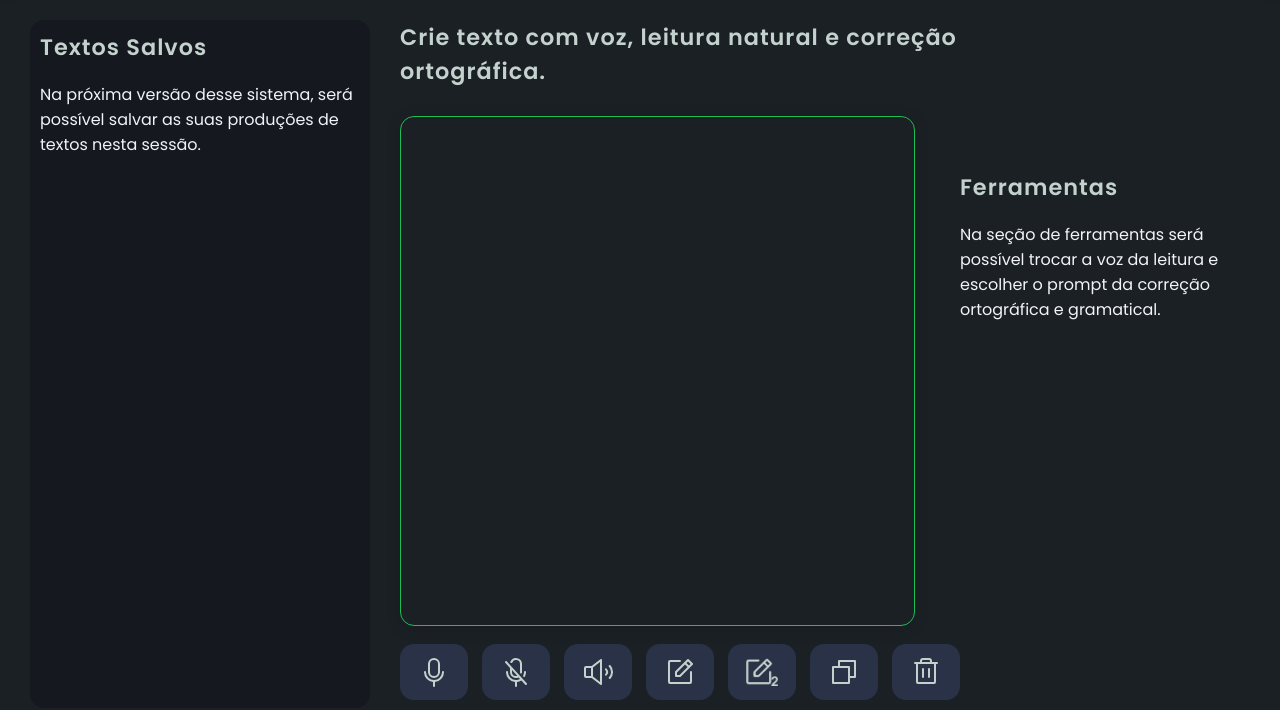
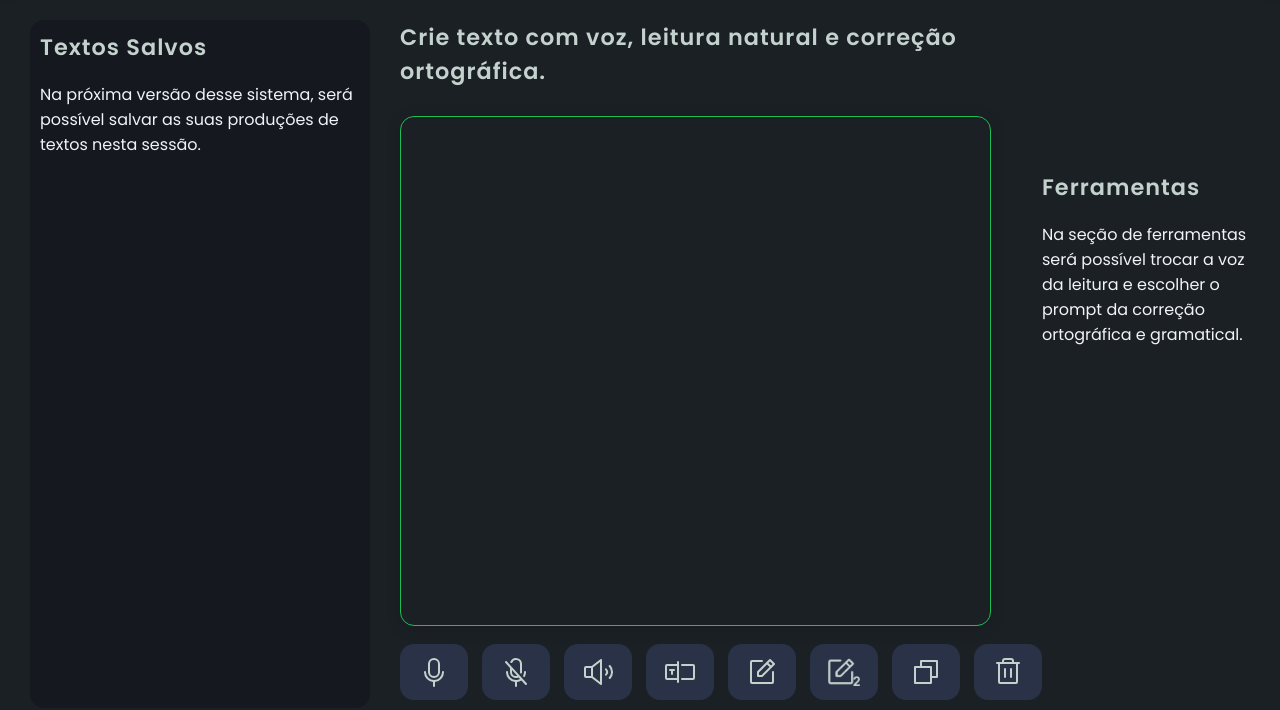
Before and after one commit to diego4500/voice_text, a website: page public/index.html in a window 1280 px wide. Shown: the part 90-800 px from the top of the page. Drawn offline with Linux system fonts and the light colour scheme.

```diff
--- a/public/index.html
+++ b/public/index.html
@@ -63,6 +63,11 @@
                         <img src="img/speaker-high.svg" alt="Ler texto" class="icon-btn">
                     </button>
 
+                      <!-- Correção ortográfica simples -->
+                    <button title="Selecionar todo texto" onclick="selecionarTexto()" class="naoFixa">
+                        <img src="img/textbox.svg" alt="Selecionar todo texto" class="icon-btn">
+                    </button>
+
                     <!-- Correção ortográfica simples -->
                     <button title="Corrigir texto selecionado" onclick="corrigirTexto()" class="naoFixa">
                         <img src="img/note-pencil.svg" alt="Corrigir texto" class="icon-btn">
--- a/public/script/text.js
+++ b/public/script/text.js
@@ -211,6 +211,15 @@
   btn.addEventListener('mousedown', e => e.preventDefault());
 });
 
+
+function selecionarTexto() {
+  const textarea = document.getElementById('texto');
+  textarea.select();             // Seleciona todo o texto
+  textarea.setSelectionRange(0, 99999); // Compatibilidade para dispositivos móveis
+}
+
+
+
 /* ------------------------------------------------------------------
    Fixar / desafixar botões .fixa após o clique
 ------------------------------------------------------------------*/
```
Also changed, not shown: public/img/textbox.svg (added).
